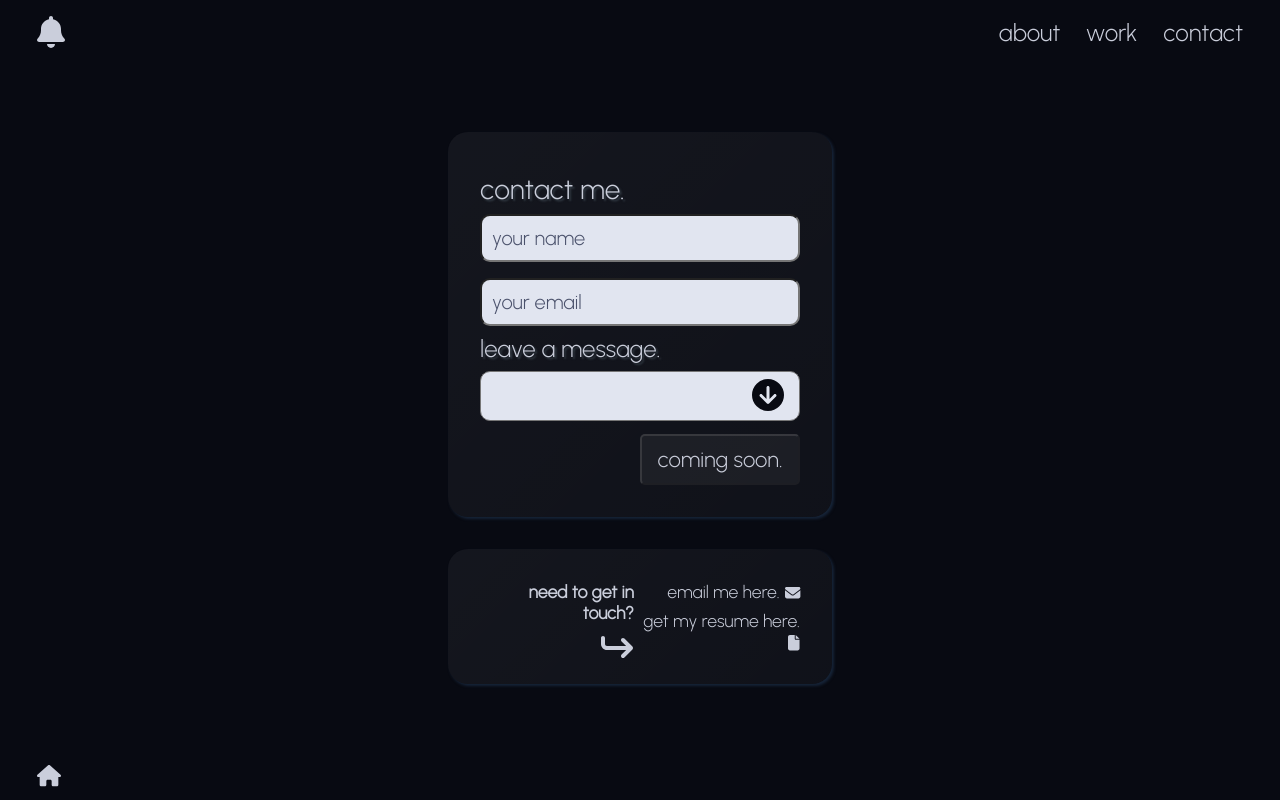
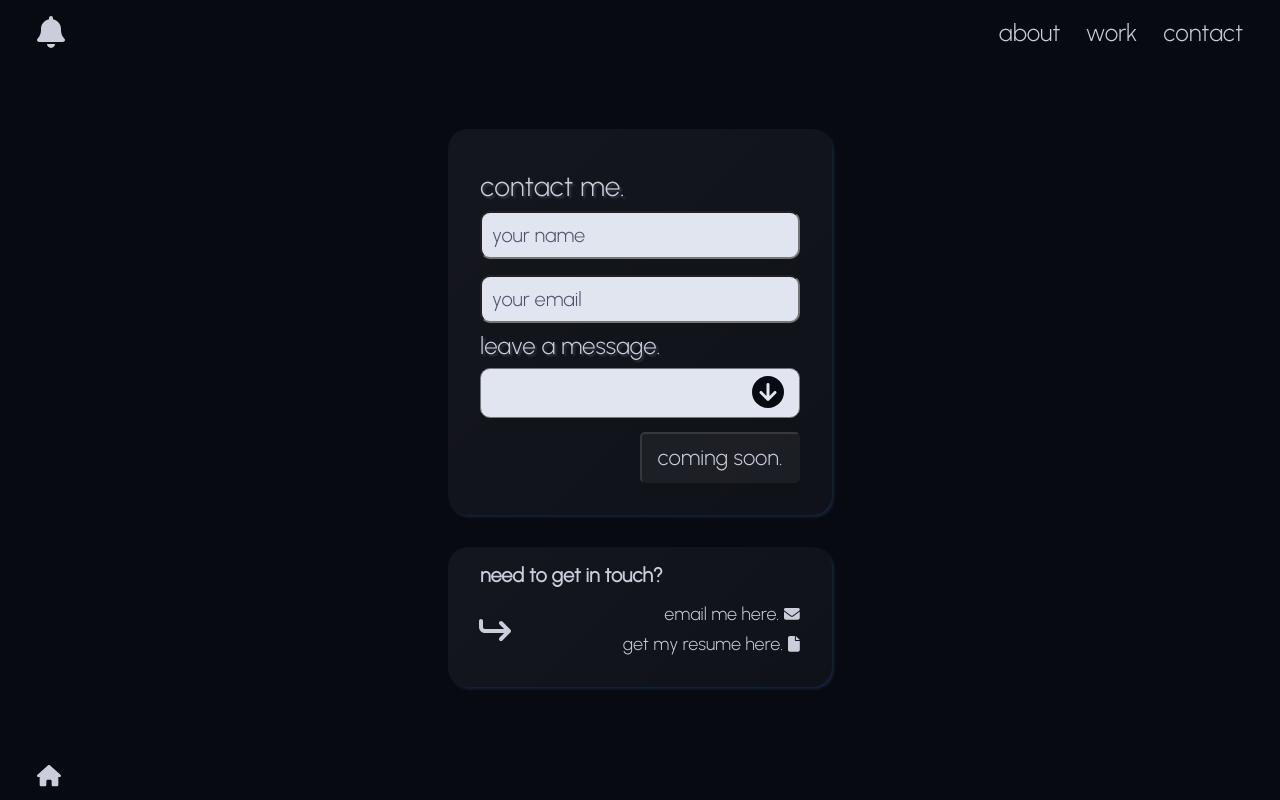
Before and after one commit to elliottdombrowski/portfolio-mern, a React (Create React App) app in the folder client/: page /contact in a window 1280 px wide. Built offline with nearby package versions, Linux system fonts and the light colour scheme.

Commit message:
redesigned layout of temp contact wrapper

```diff
--- a/client/src/pages/contact/Contact.js
+++ b/client/src/pages/contact/Contact.js
@@ -77,14 +77,14 @@ const Contact = () => {
 
         {/* TEMP */}
         <span className='temp-contact-wrapper'>
-          <div className='temp-left'>
+          <div className='temp-top'>
             <h1 className='temp-header temp-contact'>
               need to get in touch?
             </h1>
             {arrowTurn}
           </div>
 
-          <div className='temp-right'>
+          <div className='temp-bottom'>
             <a
               href="mailto: elliottdombrowski@gmail.com"
               className='temp-contact'
--- a/client/src/pages/contact/styles.scss
+++ b/client/src/pages/contact/styles.scss
@@ -133,42 +133,46 @@
 // TEMP
 
 .temp-contact-wrapper {
-  display: flex;
-  flex-direction: row;
-  justify-content: space-between;
+  position: relative;
   margin-top: 2rem;
-  padding: 2rem;
+  padding: 1rem 2rem 2rem 2rem;
   background: $background-gradient;
   box-shadow: 2px 2px 3px $background;
   border-radius: 20px;
   font-family: $font-main;
 
-  .temp-left {
+  .temp-top {
+    width: 100%;
+    padding-bottom: 1rem;
+    text-align: left;
+
+    .temp-header {
+      font-size: 20px;
+    }
+
     svg {
       position: absolute;
-      bottom: -12px;
-      right: 4px;
+      left: 35px;
+      bottom: 40px;
       transform: rotate(90deg);
       animation: arrow 2s infinite forwards;
       color: $white;
     }
   }
 
-  .temp-right {
+  .temp-bottom {
     svg {
       margin-left: 5px;
     }
   }
 
-  .temp-left,
-  .temp-right {
-    position: relative;
+  .temp-bottom {
     display: flex;
     flex-direction: column;
     justify-content: space-between;
 
     .temp-contact {
-      font-size: 110%;
+      font-size: 18px;
       color: $white;
       text-align: right;
 
```
